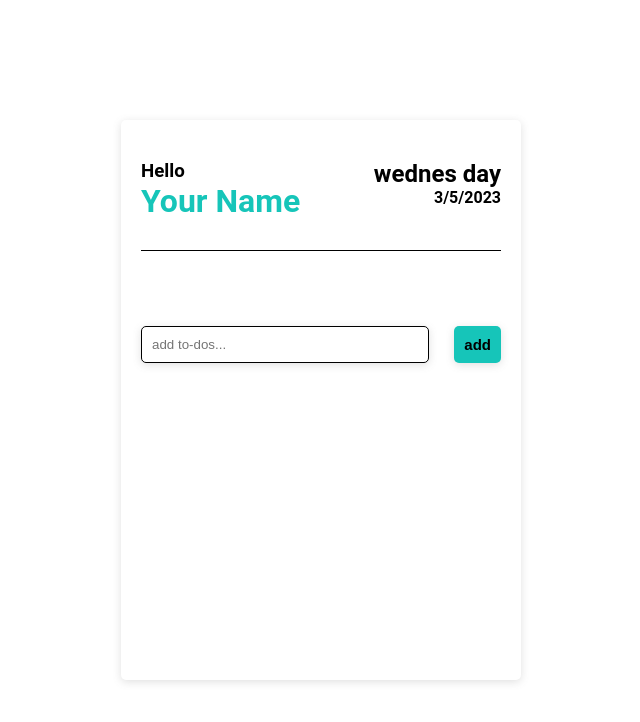
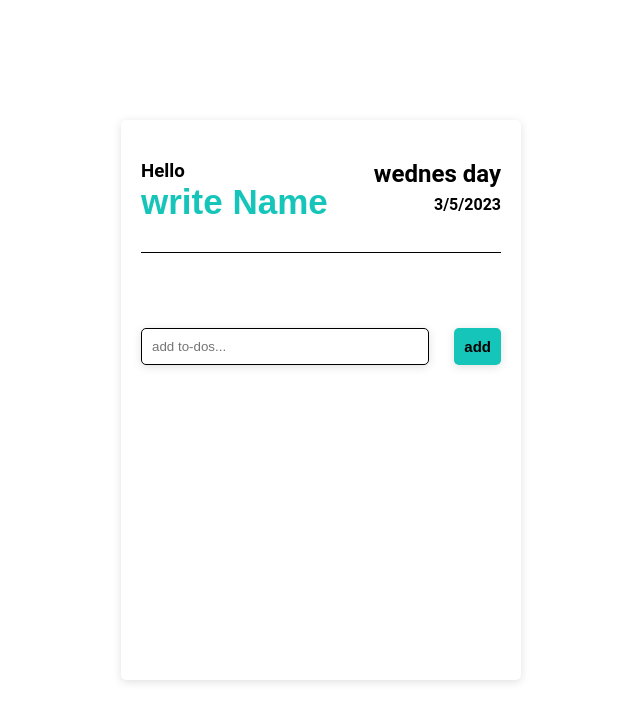
Before and after one commit to Kiran4753/TO-DO-app, a plain HTML site: page index.html in a window 1280 px wide. Shown: the whole page, without its empty margins (319-959 px from the left). Drawn offline with Linux system fonts and the light colour scheme.

Commit message:
add local storage

```diff
--- a/app.js
+++ b/app.js
@@ -2,11 +2,33 @@ const todoBox = document.querySelector('.list-container');
 const addBtn = document.querySelector('.add-item');
 const inputBox = document.querySelector('.item-input');
 
-addBtn.addEventListener('click', function(event){
-    event.preventDefault()
-    addTodo(inputBox.value);
-    inputBox.value = '';
+//const nameInput = document.querySelector('#name-input');
 
+window.addEventListener('load', function(){
+    //get user name
+    const nameInput = document.querySelector('#name-input');
+    const userName = localStorage.getItem('username') || '';
+    nameInput.value = userName;
+
+    nameInput.addEventListener('change', e =>{
+        localStorage.setItem('username', e.target.value)
+    });
+
+    //get to do items
+    toDos = JSON.parse(localStorage.getItem('to-dos')) || [];
+    inputBox.value = toDos;
+
+    todoBox.localStorage.setItem('to-dos', toDos);
+
+
+
+})
+
+addBtn.addEventListener('click', function(){
+    if(inputBox.value !== ''){
+        addTodo(inputBox.value);
+        inputBox.value = '';
+    }
 })
 
 const addTodo = item =>{
--- a/css/style.css
+++ b/css/style.css
@@ -31,8 +31,32 @@ body{
     border-bottom: 1px solid black;
 }
 
+.name-container{
+    width: 60%;
+}
+
+.name-container input{
+    display: block;
+    width: 100%;
+    outline: none;
+    border: none;
+    font-weight: bold;
+    font-size: 35px;
+    color: #16c5b9;
+}
+
+.name-container input::placeholder{
+    font-weight: bold;
+    font-size: 35px;
+    color: #16c5b9;
+}
+
 .date-container{
     text-align: right;
+}
+
+.date-container h4{
+    margin-top: 7px;
 }
 
 label{
--- a/index.html
+++ b/index.html
@@ -12,7 +12,7 @@
         <div class="top-container">
             <div class="name-container">
                 <h3>Hello</h3>
-                <h1 style="color: #16c5b9;">Your Name</h1>
+                <input autofocus placeholder="write Name" id="name-input" spellcheck="false"></input>
             </div>
 
             <div class="date-container">
@@ -23,14 +23,13 @@
         </div>
 
         <label>
-            <input type="text" class="item-input" placeholder="add to-dos...">
+            <input  type="text" class="item-input" placeholder="add to-dos...">
             <button class="add-item">add</button>
         </label>
 
         <div class="list-container">
             <ul>
             </ul>
-
         </div>
     </div>
 
```
